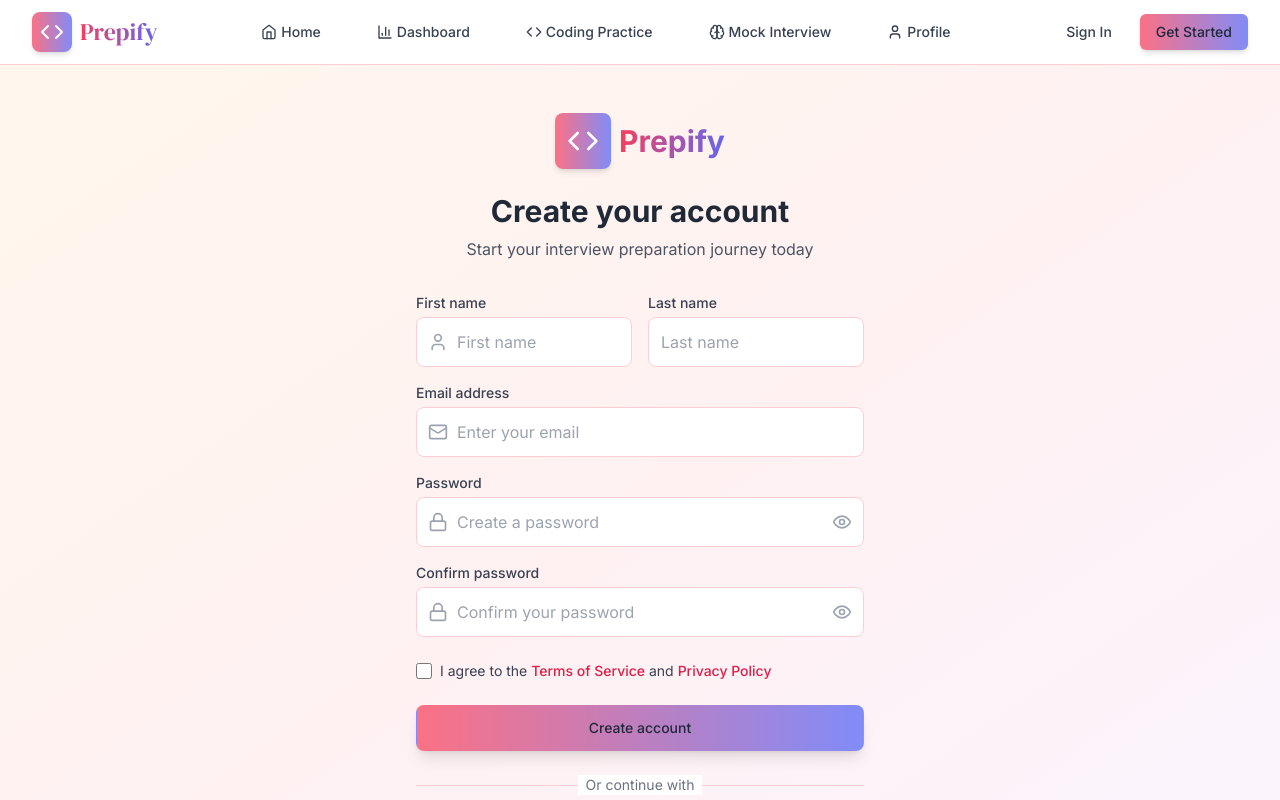
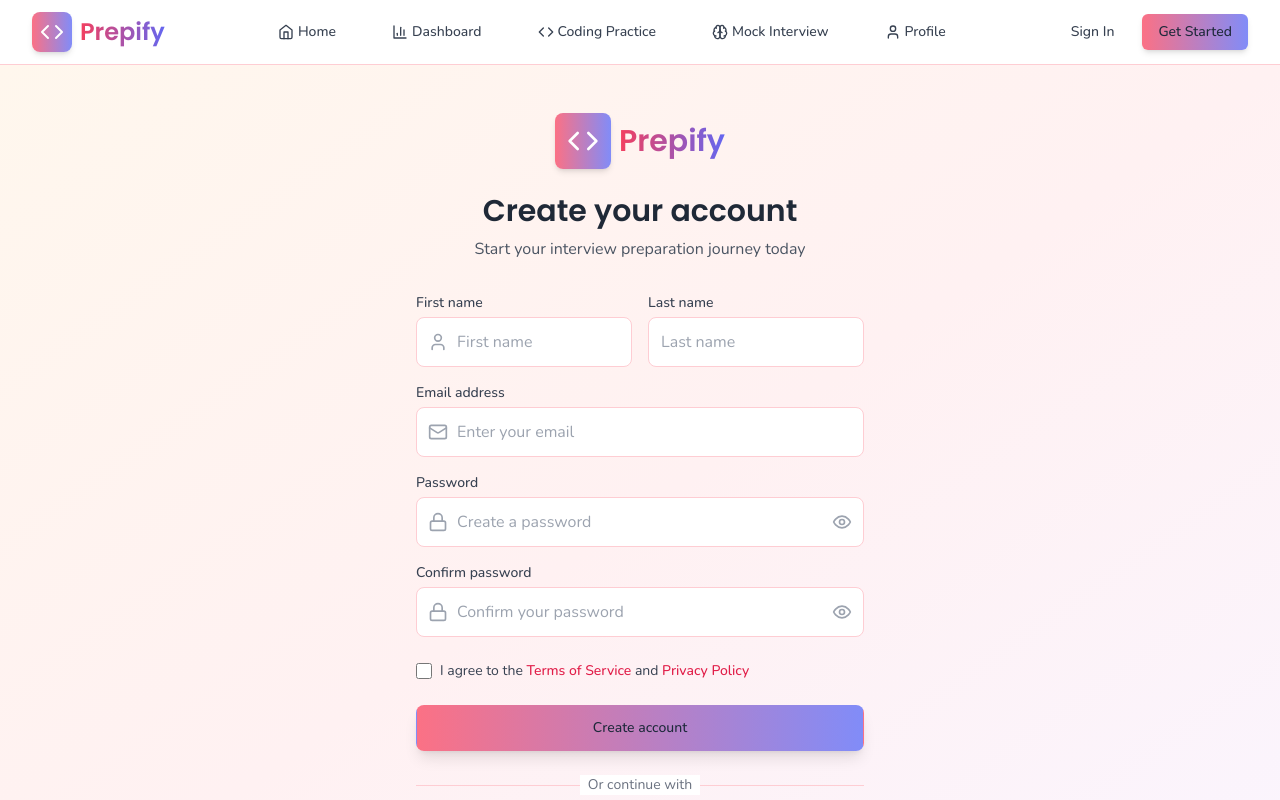
Before and after one commit to Sridharmalladi/prepp, a React (Vite) app: page /register in a window 1280 px wide. Shown: the top 800 px of the page. Built offline with nearby package versions, Linux system fonts and the light colour scheme.

Commit message:
Implement Poppins + Nunito font pairing

```diff
--- a/index.html
+++ b/index.html
@@ -8,7 +8,7 @@
     <meta name="description" content="Comprehensive interview preparation platform with coding challenges, mock interviews, and skill assessments" />
     <link rel="preconnect" href="https://fonts.googleapis.com">
     <link rel="preconnect" href="https://fonts.gstatic.com" crossorigin>
-    <link href="https://fonts.googleapis.com/css2?family=Inter:ital,opsz,wght@0,14..32,100..900;1,14..32,100..900&family=DM+Serif+Display:ital@0;1&display=swap" rel="stylesheet">
+    <link href="https://fonts.googleapis.com/css2?family=Poppins:ital,wght@0,100;0,200;0,300;0,400;0,500;0,600;0,700;0,800;0,900;1,100;1,200;1,300;1,400;1,500;1,600;1,700;1,800;1,900&family=Nunito:ital,wght@0,200..1000;1,200..1000&display=swap" rel="stylesheet">
   </head>
   <body>
     <div id="root"></div>
--- a/src/components/Header.tsx
+++ b/src/components/Header.tsx
@@ -31,7 +31,7 @@ const Header: React.FC<HeaderProps> = ({ isDarkMode = false, onToggleTheme }) =>
             <div className="bg-gradient-to-r from-rose-400 to-indigo-400 p-2 rounded-lg shadow-md">
               <Code className="h-6 w-6 text-white" />
             </div>
-            <span className="text-2xl font-display font-normal bg-gradient-to-r from-rose-500 to-indigo-500 bg-clip-text text-transparent">
+            <span className="text-2xl font-heading font-semibold bg-gradient-to-r from-rose-500 to-indigo-500 bg-clip-text text-transparent">
               Prepify
             </span>
           </Link>
--- a/src/pages/Login.tsx
+++ b/src/pages/Login.tsx
@@ -31,11 +31,11 @@ const Login = () => {
             <div className="bg-gradient-to-r from-rose-400 to-indigo-400 p-3 rounded-lg shadow-md">
               <Code className="h-8 w-8 text-white" />
             </div>
-            <span className="text-3xl font-display font-normal bg-gradient-to-r from-rose-500 to-indigo-500 bg-clip-text text-transparent">
+            <span className="text-3xl font-heading font-semibold bg-gradient-to-r from-rose-500 to-indigo-500 bg-clip-text text-transparent">
               Prepify
             </span>
           </Link>
-          <h2 className="text-3xl font-display font-normal text-gray-800">Welcome back</h2>
+          <h2 className="text-3xl font-heading font-semibold text-gray-800">Welcome back</h2>
           <p className="mt-2 text-gray-600 font-sans">Sign in to continue your interview preparation</p>
         </div>
 
--- a/src/pages/Register.tsx
+++ b/src/pages/Register.tsx
@@ -35,12 +35,12 @@ const Register = () => {
             <div className="bg-gradient-to-r from-rose-400 to-indigo-400 p-3 rounded-lg shadow-md">
               <Code className="h-8 w-8 text-white" />
             </div>
-            <span className="text-3xl font-bold bg-gradient-to-r from-rose-500 to-indigo-500 bg-clip-text text-transparent">
+            <span className="text-3xl font-heading font-semibold bg-gradient-to-r from-rose-500 to-indigo-500 bg-clip-text text-transparent">
               Prepify
             </span>
           </Link>
-          <h2 className="text-3xl font-bold text-gray-800">Create your account</h2>
-          <p className="mt-2 text-gray-600">Start your interview preparation journey today</p>
+          <h2 className="text-3xl font-heading font-semibold text-gray-800">Create your account</h2>
+          <p className="mt-2 text-gray-600 font-sans">Start your interview preparation journey today</p>
         </div>
 
         {/* Form */}
@@ -49,7 +49,7 @@ const Register = () => {
             {/* Name fields */}
             <div className="grid grid-cols-2 gap-4">
               <div>
-                <label htmlFor="firstName" className="block text-sm font-medium text-gray-700 mb-1">
+                <label htmlFor="firstName" className="block text-sm font-sans font-medium text-gray-700 mb-1">
                   First name
                 </label>
                 <div className="relative">
@@ -63,14 +63,14 @@ const Register = () => {
                     required
                     value={formData.firstName}
                     onChange={handleChange}
-                    className="block w-full pl-10 pr-3 py-3 border border-rose-200 rounded-lg focus:ring-2 focus:ring-rose-400 focus:border-transparent transition-all duration-200"
+                    className="block w-full pl-10 pr-3 py-3 border border-rose-200 rounded-lg focus:ring-2 focus:ring-rose-400 focus:border-transparent transition-all duration-200 font-sans"
                     placeholder="First name"
                   />
                 </div>
               </div>
 
               <div>
-                <label htmlFor="lastName" className="block text-sm font-medium text-gray-700 mb-1">
+                <label htmlFor="lastName" className="block text-sm font-sans font-medium text-gray-700 mb-1">
                   Last name
                 </label>
                 <input
@@ -80,7 +80,7 @@ const Register = () => {
                   required
                   value={formData.lastName}
                   onChange={handleChange}
-                  className="block w-full px-3 py-3 border border-rose-200 rounded-lg focus:ring-2 focus:ring-rose-400 focus:border-transparent transition-all duration-200"
+                  className="block w-full px-3 py-3 border border-rose-200 rounded-lg focus:ring-2 focus:ring-rose-400 focus:border-transparent transition-all duration-200 font-sans"
                   placeholder="Last name"
                 />
               </div>
@@ -88,7 +88,7 @@ const Register = () => {
 
             {/* Email */}
             <div>
-              <label htmlFor="email" className="block text-sm font-medium text-gray-700 mb-1">
+              <label htmlFor="email" className="block text-sm font-sans font-medium text-gray-700 mb-1">
                 Email address
               </label>
               <div className="relative">
@@ -103,7 +103,7 @@ const Register = () => {
                   required
                   value={formData.email}
                   onChange={handleChange}
-                  className="block w-full pl-10 pr-3 py-3 border border-rose-200 rounded-lg focus:ring-2 focus:ring-rose-400 focus:border-transparent transition-all duration-200"
+                  className="block w-full pl-10 pr-3 py-3 border border-rose-200 rounded-lg focus:ring-2 focus:ring-rose-400 focus:border-transparent transition-all duration-200 font-sans"
                   placeholder="Enter your email"
                 />
               </div>
@@ -111,7 +111,7 @@ const Register = () => {
 
             {/* Password */}
             <div>
-              <label htmlFor="password" className="block text-sm font-medium text-gray-700 mb-1">
+              <label htmlFor="password" className="block text-sm font-sans font-medium text-gray-700 mb-1">
                 Password
               </label>
               <div className="relative">
@@ -126,7 +126,7 @@ const Register = () => {
                   required
                   value={formData.password}
                   onChange={handleChange}
-                  className="block w-full pl-10 pr-10 py-3 border border-rose-200 rounded-lg focus:ring-2 focus:ring-rose-400 focus:border-transparent transition-all duration-200"
+                  className="block w-full pl-10 pr-10 py-3 border border-rose-200 rounded-lg focus:ring-2 focus:ring-rose-400 focus:border-transparent transition-all duration-200 font-sans"
                   placeholder="Create a password"
                 />
                 <button
@@ -145,7 +145,7 @@ const Register = () => {
 
             {/* Confirm Password */}
             <div>
-              <label htmlFor="confirmPassword" className="block text-sm font-medium text-gray-700 mb-1">
+              <label htmlFor="confirmPassword" className="block text-sm font-sans font-medium text-gray-700 mb-1">
                 Confirm password
               </label>
               <div className="relative">
@@ -160,7 +160,7 @@ const Register = () => {
                   required
                   value={formData.confirmPassword}
                   onChange={handleChange}
-                  className="block w-full pl-10 pr-10 py-3 border border-rose-200 rounded-lg focus:ring-2 focus:ring-rose-400 focus:border-transparent transition-all duration-200"
+                  className="block w-full pl-10 pr-10 py-3 border border-rose-200 rounded-lg focus:ring-2 focus:ring-rose-400 focus:border-transparent transition-all duration-200 font-sans"
                   placeholder="Confirm your password"
                 />
                 <button
@@ -187,7 +187,7 @@ const Register = () => {
               required
               className="h-4 w-4 text-rose-600 focus:ring-rose-400 border-gray-300 rounded"
             />
-            <label htmlFor="agree-terms" className="ml-2 block text-sm text-gray-700">
+            <label htmlFor="agree-terms" className="ml-2 block text-sm text-gray-700 font-sans">
               I agree to the{' '}
               <a href="#" className="text-rose-600 hover:text-rose-500 font-medium">
                 Terms of Service
@@ -203,7 +203,7 @@ const Register = () => {
           <div>
             <button
               type="submit"
-              className="group relative w-full flex justify-center py-3 px-4 border border-transparent text-sm font-medium rounded-lg text-slate-800 bg-gradient-to-r from-rose-400 to-indigo-400 hover:from-rose-500 hover:to-indigo-500 focus:outline-none focus:ring-2 focus:ring-offset-2 focus:ring-rose-400 transition-all duration-200 shadow-lg hover:shadow-xl transform hover:-translate-y-0.5"
+              className="group relative w-full flex justify-center py-3 px-4 border border-transparent text-sm font-sans font-medium rounded-lg text-slate-800 bg-gradient-to-r from-rose-400 to-indigo-400 hover:from-rose-500 hover:to-indigo-500 focus:outline-none focus:ring-2 focus:ring-offset-2 focus:ring-rose-400 transition-all duration-200 shadow-lg hover:shadow-xl transform hover:-translate-y-0.5"
             >
               Create account
             </button>
@@ -215,7 +215,7 @@ const Register = () => {
               <div className="w-full border-t border-rose-200" />
             </div>
             <div className="relative flex justify-center text-sm">
-              <span className="px-2 bg-white text-gray-500">Or continue with</span>
+              <span className="px-2 bg-white text-gray-500 font-sans">Or continue with</span>
             </div>
           </div>
 
@@ -223,7 +223,7 @@ const Register = () => {
           <div className="grid grid-cols-2 gap-3">
             <button
               type="button"
-              className="w-full inline-flex justify-center py-3 px-4 border border-rose-200 rounded-lg shadow-sm bg-white text-sm font-medium text-gray-500 hover:bg-rose-50 transition-all duration-200"
+              className="w-full inline-flex justify-center py-3 px-4 border border-rose-200 rounded-lg shadow-sm bg-white text-sm font-sans font-medium text-gray-500 hover:bg-rose-50 transition-all duration-200"
             >
               <svg className="w-5 h-5" viewBox="0 0 24 24">
                 <path fill="currentColor" d="M22.56 12.25c0-.78-.07-1.53-.2-2.25H12v4.26h5.92c-.26 1.37-1.04 2.53-2.21 3.31v2.77h3.57c2.08-1.92 3.28-4.74 3.28-8.09z"/>
@@ -236,7 +236,7 @@ const Register = () => {
 
             <button
               type="button"
-              className="w-full inline-flex justify-center py-3 px-4 border border-rose-200 rounded-lg shadow-sm bg-white text-sm font-medium text-gray-500 hover:bg-rose-50 transition-all duration-200"
+              className="w-full inline-flex justify-center py-3 px-4 border border-rose-200 rounded-lg shadow-sm bg-white text-sm font-sans font-medium text-gray-500 hover:bg-rose-50 transition-all duration-200"
             >
               <svg className="w-5 h-5" fill="currentColor" viewBox="0 0 24 24">
                 <path d="M12.017 0C5.396 0 .029 5.367.029 11.987c0 5.079 3.158 9.417 7.618 11.174-.105-.949-.199-2.403.041-3.439.219-.937 1.406-5.957 1.406-5.957s-.359-.72-.359-1.781c0-1.663.967-2.911 2.168-2.911 1.024 0 1.518.769 1.518 1.688 0 1.029-.653 2.567-.992 3.992-.285 1.193.6 2.165 1.775 2.165 2.128 0 3.768-2.245 3.768-5.487 0-2.861-2.063-4.869-5.008-4.869-3.41 0-5.409 2.562-5.409 5.199 0 1.033.394 2.143.889 2.741.097.118.112.221.085.345-.09.375-.293 1.199-.334 1.363-.053.225-.172.271-.402.165-1.495-.69-2.433-2.878-2.433-4.646 0-3.776 2.748-7.252 7.92-7.252 4.158 0 7.392 2.967 7.392 6.923 0 4.135-2.607 7.462-6.233 7.462-1.214 0-2.357-.629-2.75-1.378l-.748 2.853c-.271 1.043-1.002 2.35-1.492 3.146C9.57 23.812 10.763 24.009 12.017 24.009c6.624 0 11.99-5.367 11.99-11.988C24.007 5.367 18.641.001.012.001z"/>
@@ -247,7 +247,7 @@ const Register = () => {
 
           {/* Sign in link */}
           <div className="text-center">
-            <p className="text-sm text-gray-600">
+            <p className="text-sm text-gray-600 font-sans">
               Already have an account?{' '}
               <Link to="/login" className="font-medium text-rose-600 hover:text-rose-500">
                 Sign in
--- a/tailwind.config.js
+++ b/tailwind.config.js
@@ -4,9 +4,9 @@ export default {
   theme: {
     extend: {
       fontFamily: {
-        'sans': ['Inter', 'ui-sans-serif', 'system-ui', '-apple-system', 'BlinkMacSystemFont', 'Segoe UI', 'Helvetica Neue', 'Arial', 'Noto Sans', 'sans-serif'],
-        'serif': ['DM Serif Display', 'ui-serif', 'Georgia', 'Cambria', 'Times New Roman', 'Times', 'serif'],
-        'display': ['DM Serif Display', 'ui-serif', 'Georgia', 'Cambria', 'Times New Roman', 'Times', 'serif'],
+        'sans': ['Nunito', 'ui-sans-serif', 'system-ui', '-apple-system', 'BlinkMacSystemFont', 'Segoe UI', 'Helvetica Neue', 'Arial', 'Noto Sans', 'sans-serif'],
+        'display': ['Poppins', 'ui-sans-serif', 'system-ui', '-apple-system', 'BlinkMacSystemFont', 'Segoe UI', 'Helvetica Neue', 'Arial', 'Noto Sans', 'sans-serif'],
+        'heading': ['Poppins', 'ui-sans-serif', 'system-ui', '-apple-system', 'BlinkMacSystemFont', 'Segoe UI', 'Helvetica Neue', 'Arial', 'Noto Sans', 'sans-serif'],
       },
     },
   },
```
Also changed, not shown: src/pages/Dashboard.tsx (+5 -5 lines), src/pages/Home.tsx (+8 -8 lines).
